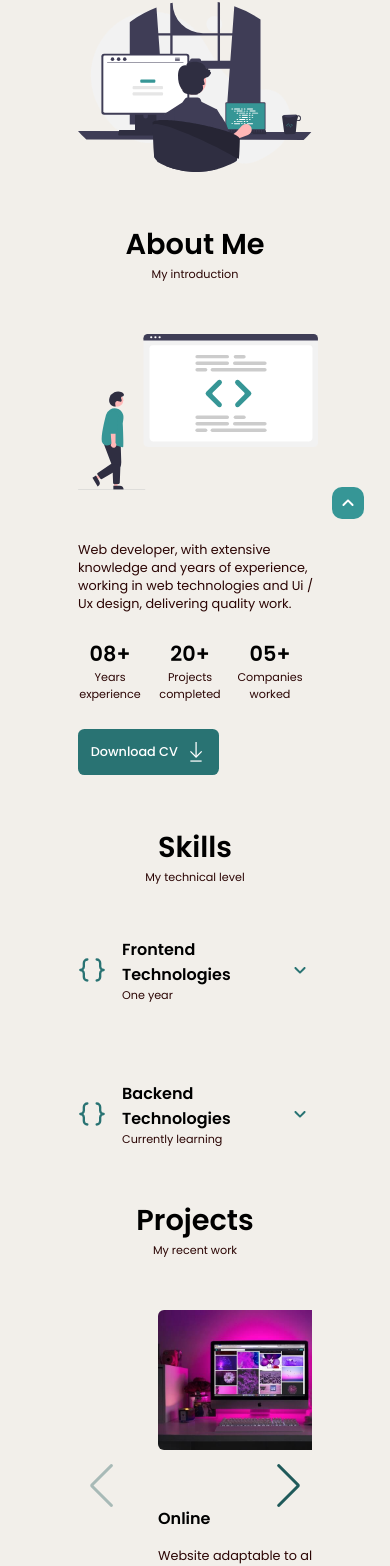
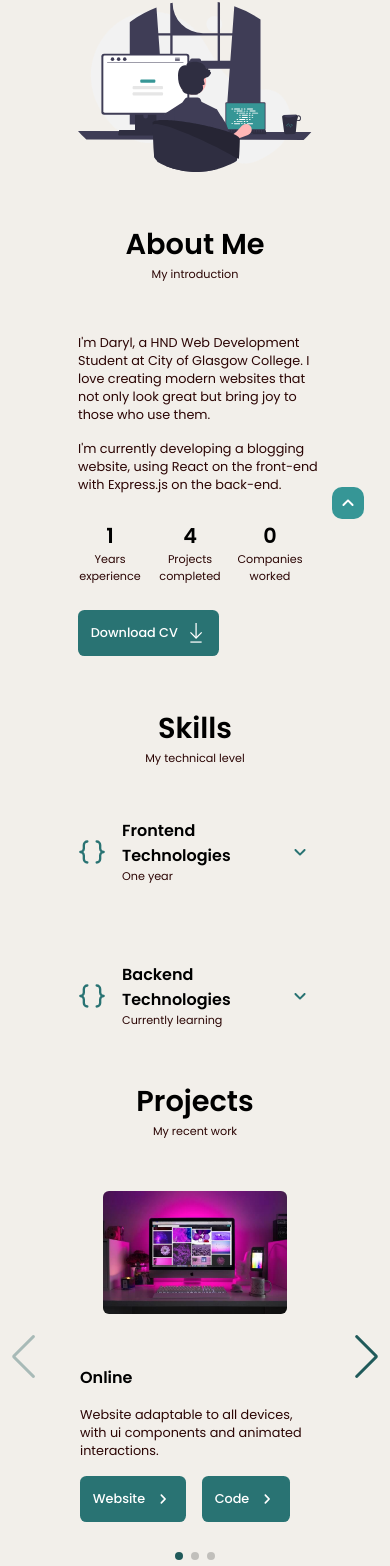
Before and after one commit to darylste/portfolio-project, a React (Create React App) app: page / in a window 390 px wide. Shown: the part 399-1965 px from the top of the page. Built offline with nearby package versions, Linux system fonts and the light colour scheme.

Commit message:
carousel made responsive

```diff
--- a/src/components/molecules/AboutContent/AboutContent.jsx
+++ b/src/components/molecules/AboutContent/AboutContent.jsx
@@ -19,15 +19,20 @@ const AboutContent = () => {
 			</div>
 			<div className='about-text'>
 				<Typography varient='body'>
-					Web developer, with extensive knowledge and years of experience,
-					working in web technologies and Ui / Ux design, delivering quality
-					work.
+					I'm Daryl, a HND Web Development Student at City of Glasgow College. I
+					love creating modern websites that not only look great but bring joy
+					to those who use them.
+				</Typography>
+				<Spacer btm='sm' />
+				<Typography varient='body'>
+					I'm currently developing a blogging website, using React on the
+					front-end with Express.js on the back-end.
 				</Typography>
 				<Spacer top='md' btm='md'>
 					<div className='stats-container'>
-						<Stat time='08+' activity='Years experience' />
-						<Stat time='20+' activity='Projects completed' />
-						<Stat time='05+' activity='Companies worked' />
+						<Stat time='1' activity='Years experience' />
+						<Stat time='4' activity='Projects completed' />
+						<Stat time='0' activity='Companies worked' />
 					</div>
 				</Spacer>
 				<Button varient='primary' icon={downloadIcon} href={CV}>
--- a/src/components/molecules/AboutContent/AboutContent.scss
+++ b/src/components/molecules/AboutContent/AboutContent.scss
@@ -12,3 +12,9 @@
 	display: flex;
 	flex-direction: row;
 }
+
+@media only screen and (max-width: 1000px) {
+	.about-img-container {
+		display: none;
+	}
+}
--- a/src/components/molecules/Carousel/Carousel.component.jsx
+++ b/src/components/molecules/Carousel/Carousel.component.jsx
@@ -16,21 +16,10 @@ const Carousel = ({ projects = 0 }) => {
 		<div className='carousel'>
 			<Spacer top='lg' btm='xxl'>
 				<Swiper
-					breakpoints={{
-						// when window width is >= 640px
-						640: {
-							width: 640,
-							slidesPerView: 1,
-						},
-						// when window width is >= 768px
-						768: {
-							width: 768,
-							slidesPerView: 2,
-						},
-					}}
+					modules={[Navigation, Pagination]}
 					pagination={{ clickable: true, el: '.pagination' }}
-					modules={[Navigation, Pagination]}
 					navigation
+					slidesPerView={1}
 				>
 					{projects.map(
 						({ title, description, imgSrc, imgAlt, siteUrl, codeUrl }) => (
--- a/src/components/molecules/Carousel/Carousel.style.scss
+++ b/src/components/molecules/Carousel/Carousel.style.scss
@@ -1,8 +1,11 @@
 @import '../../../styles/variables';
+.carousel-img-container {
+	display: flex;
+}
 
 .carousel-img {
-	width: 100%;
-	margin: 0 0 0 auto;
+	width: 80%;
+	margin: 0 auto;
 	border-radius: 0.75rem;
 }
 
@@ -28,14 +31,7 @@
 	color: $color-primary-dark;
 }
 
-@media screen and (min-width: 640px) {
-	.swiper-container {
-		width: 640px;
-	}
+.swiper-slide-active {
+	margin-right: 0 !important;
+	padding: 0;
 }
-
-@media screen and (min-width: 768px) {
-	.swiper-container {
-		width: 768px;
-	}
-}
--- a/src/components/organisms/ProjectSection/ProjectSection.style.scss
+++ b/src/components/organisms/ProjectSection/ProjectSection.style.scss
@@ -0,0 +1,3 @@
+.projects-section {
+	width: 100%;
+}
```
